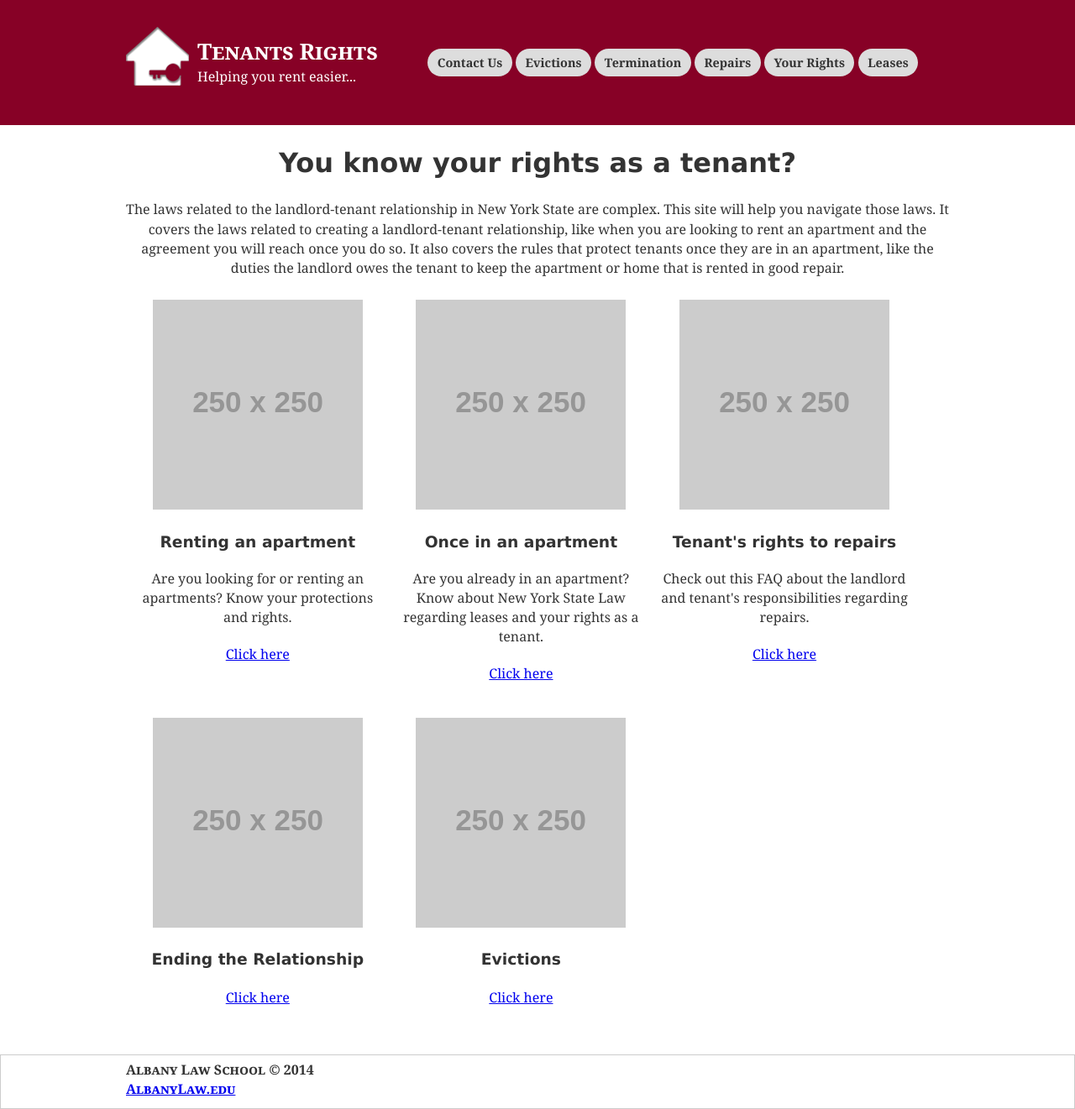
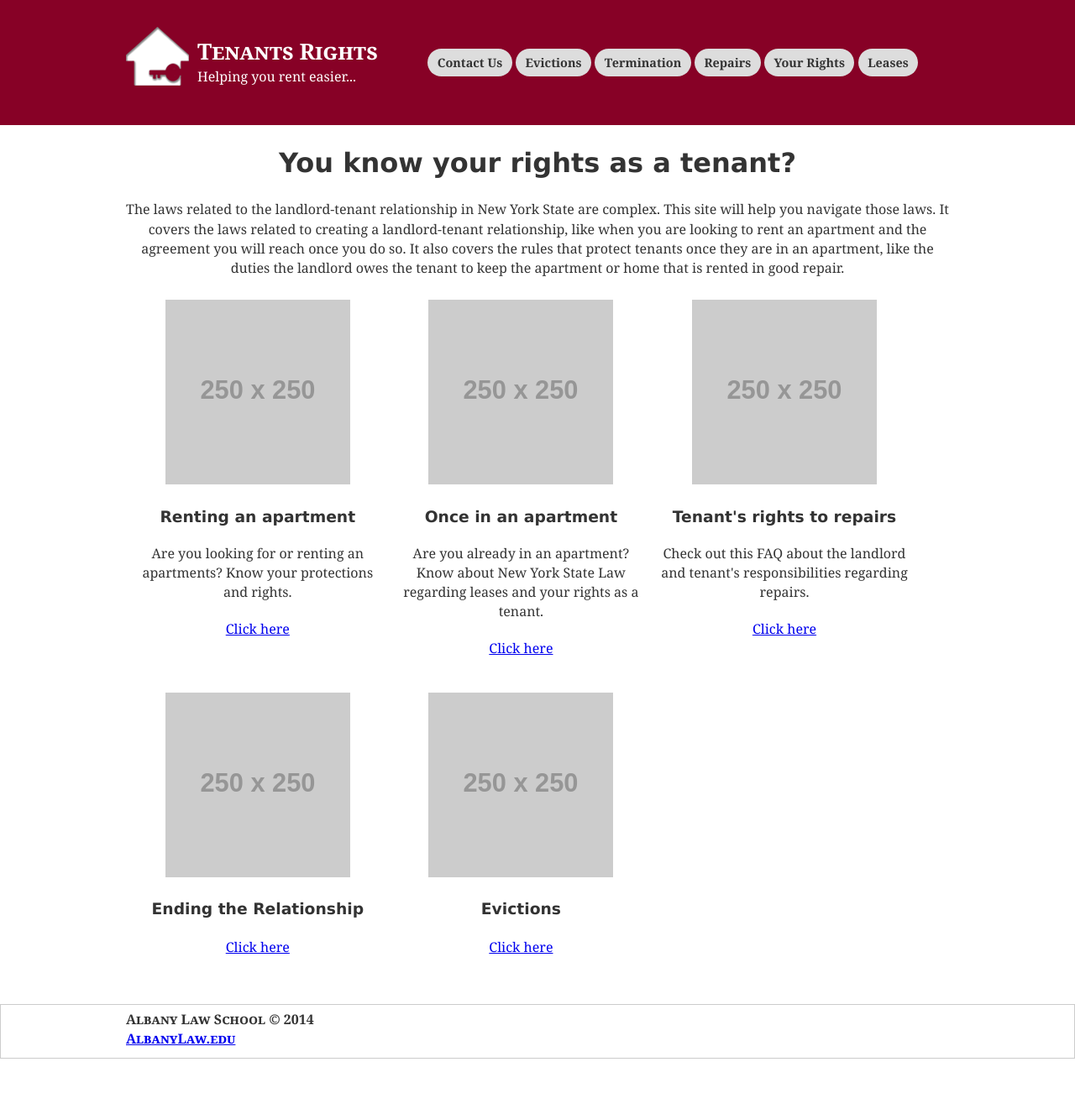
Before and after one commit to iinf362/team5, a Jekyll site: the page built from index.html, in a window 1280 px wide. Shown: the whole page at 84% size. Built offline with Jekyll 4.4.1, drawn with Linux system fonts in a browser that asks for light colours; after the commit the page ends 1261 px from its top, so only the background shows below that.

Commit message:
Update style.css

```diff
--- a/css/style.css
+++ b/css/style.css
@@ -296,7 +296,7 @@ p.welcome-text, .welcome-title{
 }
 
 .section-img{
-	max-width: 250px;
+	max-width: 220px;
 }
 
 .index-columns{
@@ -318,7 +318,7 @@ p.welcome-text, .welcome-title{
 		float: right;
 	}
 
-	.section-title, p.section-description{
+	.section-title, p.section-description, .section-text{
 		text-align: left;
 	}
 }
```
